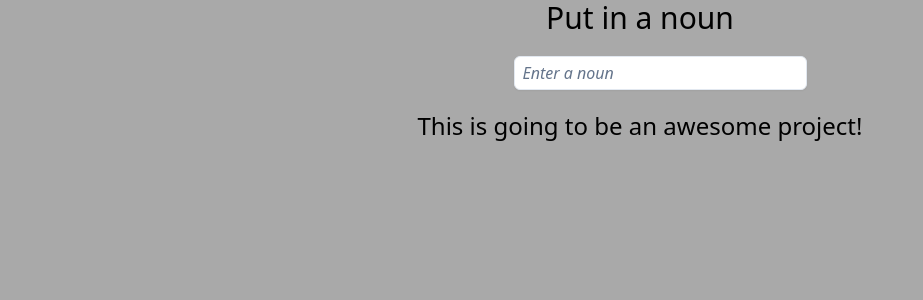
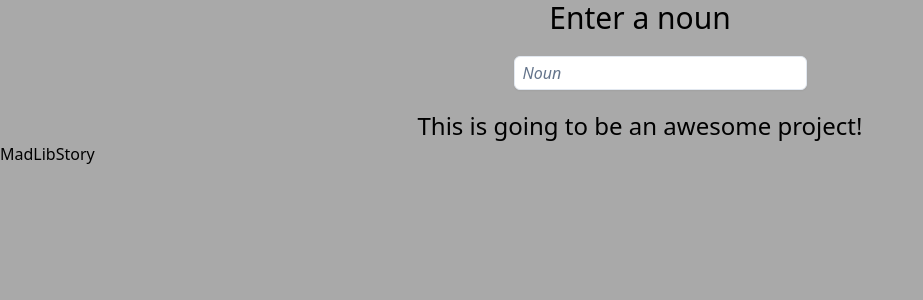
Before and after one commit to Ozz760/MadLibTs, a React (Create React App) app: page / in a window 1280 px wide. Shown: the top 300 px of the page, without its empty margins (0-923 px from the left). Built offline with nearby package versions, Linux system fonts and the light colour scheme.

Commit message:
Added MadLibStory

```diff
--- a/src/App.tsx
+++ b/src/App.tsx
@@ -1,5 +1,6 @@
 import React, { useState } from "react";
 import InputField from "./components/InputField";
+import MadLibStory from "./components/MadLibStory";
 // Import a json file that has stories for the MadLib game.
 
 const App: React.FC = () => {
@@ -8,6 +9,7 @@ const App: React.FC = () => {
   return (
     <div className="">
       <InputField />
+      <MadLibStory />
     </div>
   );
 };
--- a/src/components/InputField.tsx
+++ b/src/components/InputField.tsx
@@ -4,13 +4,13 @@ const InputField: React.FC = () => {
   const [noun, setNoun] = useState<string>("");
   return (
     <div className=" flex flex-col items-center justify-center">
-      <h1 className="text-3xl">Put in a noun</h1>
+      <h1 className="text-3xl">Enter a noun</h1>
       <div>
         <input
           className=" placeholder:italic placeholder:text-slate-500 border border-slate-200 rounded-md pl-2 pr-3 bg-white m-5 w-full p-1 block shadow-sm focus:outline-none focus:border-black"
           type="text"
           name="input"
-          placeholder="Enter a noun"
+          placeholder="Noun"
         ></input>
       </div>
       <h1 className=" text-2xl">This is going to be an awesome project!</h1>
--- /dev/null
+++ b/src/components/MadLibStory.tsx
@@ -0,0 +1,7 @@
+import React from "react";
+
+const MadLibStory = () => {
+  return <div>MadLibStory</div>;
+};
+
+export default MadLibStory;
```
